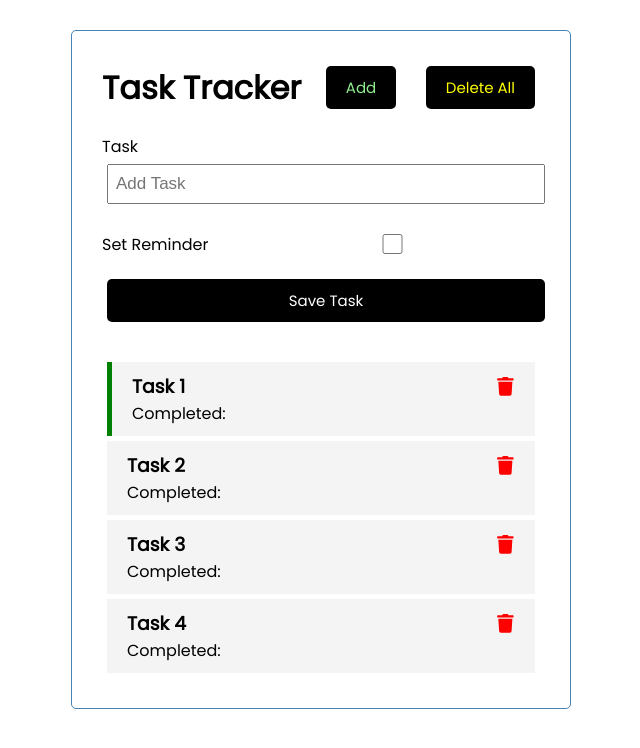
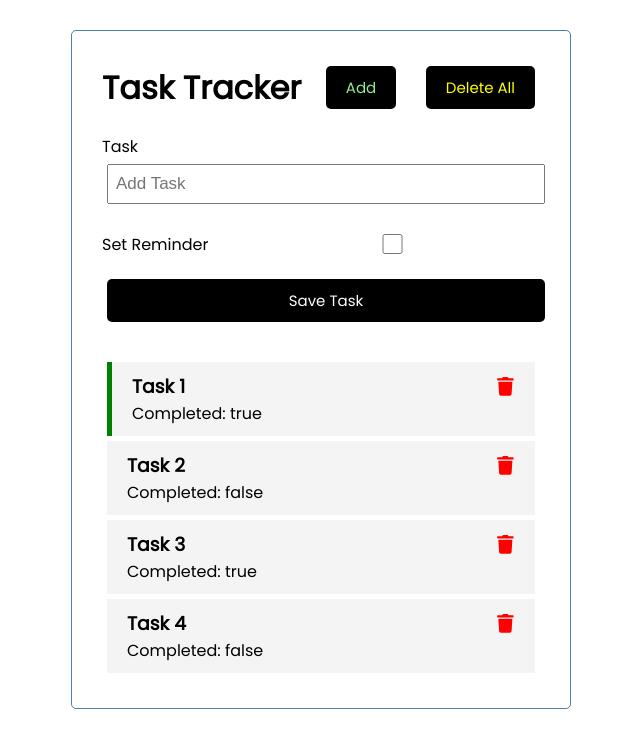
Before and after one commit to ritzy192/Task-Tracker-React-App, a React (Create React App) app: page / in a window 1280 px wide. Shown: the top 748 px of the page, without its empty margins (319-959 px from the left). Built offline with nearby package versions, Linux system fonts and the light colour scheme.

Commit message:
fix to display boolean value of completed

```diff
--- a/src/components/Task.js
+++ b/src/components/Task.js
@@ -11,7 +11,7 @@ const Task = ({task, onDelete, onToggle}) => {
                 onClick={()=>onDelete(task.id)}>
             </FaTrash>
         </h3>
-        <p>Completed: {task.completed}</p>
+        <p>Completed: {String(task.completed)}</p>
     </div>
   )
 }
```
